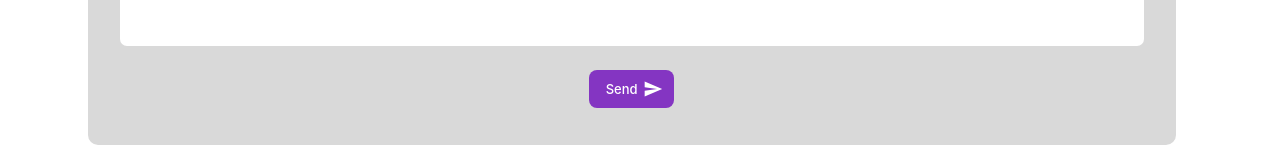
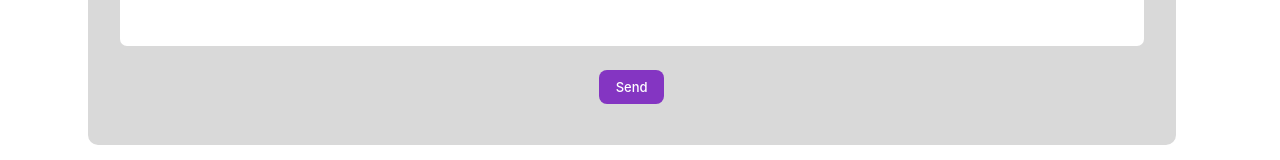
Before and after one commit to MarkedAsDave/Portfolio, a React (Vite) app: page / in a window 1280 px wide. Shown: the part 2874-3034 px from the top of the page. Built offline with nearby package versions, Linux system fonts and the light colour scheme.

Commit message:
some changes

```diff
--- a/src/components/contact/contact.jsx
+++ b/src/components/contact/contact.jsx
@@ -9,7 +9,6 @@ import LinkedInIcon from "@mui/icons-material/LinkedIn";
 import GitHubIcon from "@mui/icons-material/GitHub";
 import axios from "axios";
 import Stack from "@mui/material/Stack";
-import SendIcon from '@mui/icons-material/Send';
 import LinearProgress from "@mui/material/LinearProgress";
 import "./contact.css";
 export default function Contact({ isDarkMode }) {
@@ -277,7 +276,7 @@ export default function Contact({ isDarkMode }) {
 
           {/* {isSubmitting && <CircularProgress color="secondary" />} */}
           <button className="button-send" onClick={handleSubmit}>
-            Send <SendIcon fontSize="small"/>
+            Send
           </button>
         </div>
         <div className="footer">
```
